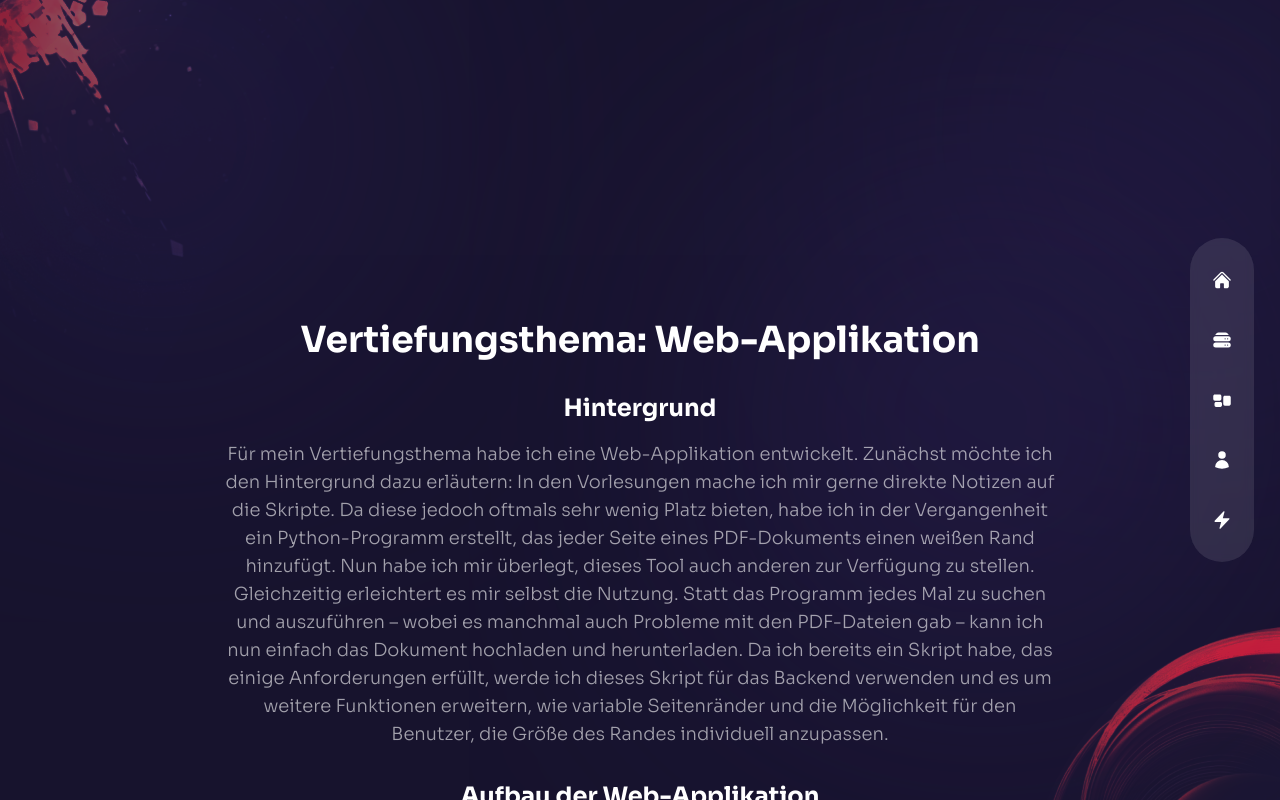
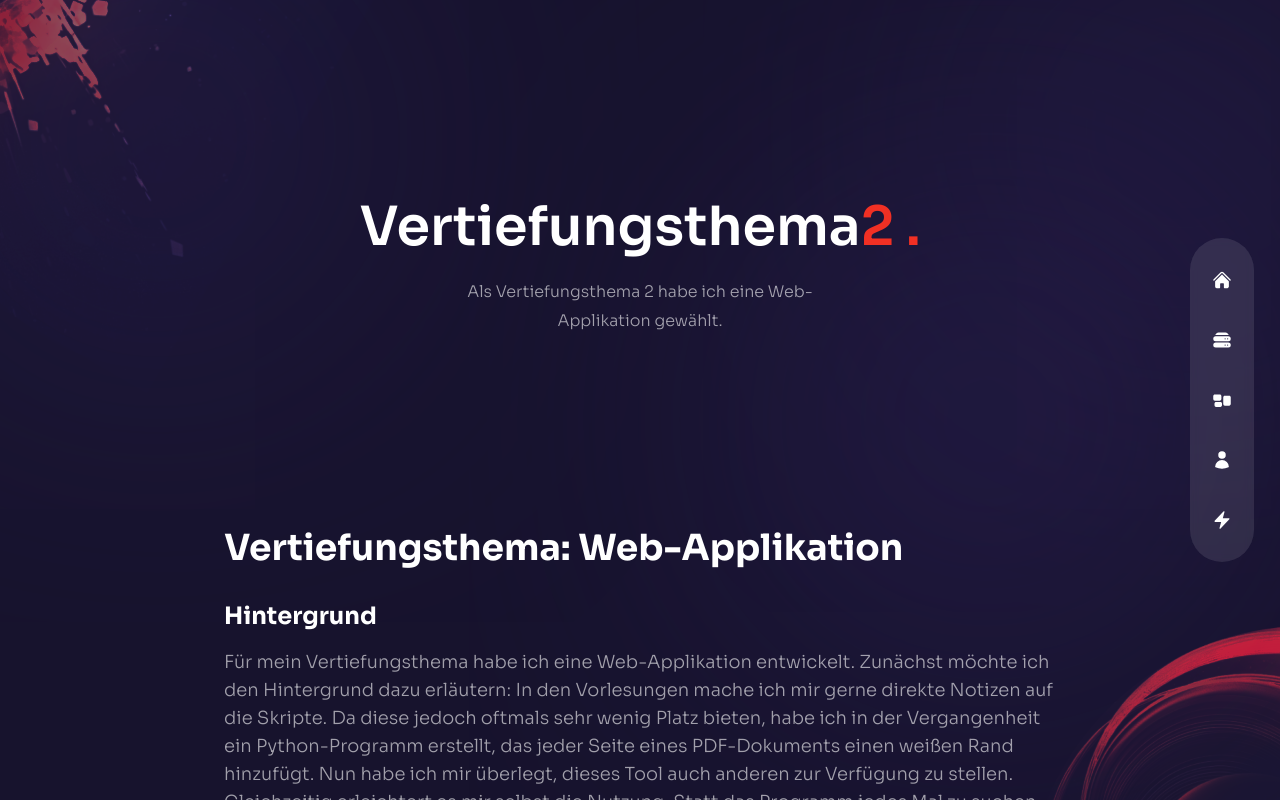
Before and after one commit to tkdhbw/tobias-dhbw-web-portfolio, a Next.js app: page /Vertiefungsthema_2 in a window 1280 px wide. Built offline with nearby package versions, Linux system fonts and the light colour scheme.

Commit message:
Modifications for Vertiefungsthema 2

```diff
--- a/pages/Vertiefungsthema_2/index.js
+++ b/pages/Vertiefungsthema_2/index.js
@@ -17,8 +17,33 @@ const Vertiefungsthema2 = () => {
   }, []);
 
   return (
-    <div className='bg-primary/30 py-36 flex flex-col items-center'>
+      <div className='bg-primary/30 py-36 flex flex-col items-center'> {/* Removed h-full here */}
         <Circles />
+        <div className='container mx-auto'>
+          <div className='flex flex-col xl:flex-row justify-center items-center'>
+            {/* text */}
+            <div className='text-center flex flex-col mbw xl:mb-0'>
+              <motion.h2
+                variants={fadeIn('up', 0.2)}
+                initial='hidden'
+                animate='show'
+                exit='hidden'
+                className='h2 xl:mt-12 mx-auto'
+              >
+                Vertiefungsthema<span className='text-accent'>2 .</span>
+              </motion.h2>
+              <motion.p
+                variants={fadeIn('up', 0.4)}
+                initial='hidden'
+                animate='show'
+                exit='hidden'
+                className='mb-4 max-w-[400px] mx-auto'
+              >
+                Als Vertiefungsthema 2 habe ich eine Web-Applikation gewählt.
+              </motion.p>
+            </div>
+          </div>
+        </div>
         <div className='py-36'> {/* Removed h-full here */}
           <div className='container mx-auto'>
             <div className='flex flex-col xl:flex-col gap-x-8'>
@@ -26,49 +51,49 @@ const Vertiefungsthema2 = () => {
                 <div class="bg-transparent text-white max-w-4xl mx-auto py-8 px-4 sm:px-6 lg:px-8">
                   <div class="mb-6">
 
-                    <h1 className='text-4xl font-bold text-center mb-8'>Vertiefungsthema: Web-Applikation</h1>
-                    <h2 className='text-2xl font-bold text-center mb-4'>Hintergrund</h2>
-                    <p className='text-lg text-center mb-8'>
+                    <h1 className='text-4xl font-bold  mb-8'>Vertiefungsthema: Web-Applikation</h1>
+                    <h2 className='text-2xl font-bold  mb-4'>Hintergrund</h2>
+                    <p className='text-lg  mb-8'>
                     Für mein Vertiefungsthema habe ich eine Web-Applikation entwickelt. Zunächst möchte ich den Hintergrund dazu erläutern: In den Vorlesungen mache ich mir gerne direkte Notizen auf die Skripte. Da diese jedoch oftmals sehr wenig Platz bieten, habe ich in der Vergangenheit ein Python-Programm erstellt, das jeder Seite eines PDF-Dokuments einen weißen Rand hinzufügt.
         Nun habe ich mir überlegt, dieses Tool auch anderen zur Verfügung zu stellen. Gleichzeitig erleichtert es mir selbst die Nutzung. Statt das Programm jedes Mal zu suchen und auszuführen – wobei es manchmal auch Probleme mit den PDF-Dateien gab – kann ich nun einfach das Dokument hochladen und herunterladen.
         Da ich bereits ein Skript habe, das einige Anforderungen erfüllt, werde ich dieses Skript für das Backend verwenden und es um weitere Funktionen erweitern, wie variable Seitenränder und die Möglichkeit für den Benutzer, die Größe des Randes individuell anzupassen.
                     </p>
 
-                    <h3 className='text-2xl font-bold text-center mb-4'>Aufbau der Web-Applikation</h3>
-                    <p className='text-lg text-center mb-8'>
+                    <h3 className='text-2xl font-bold  mb-4'>Aufbau der Web-Applikation</h3>
+                    <p className='text-lg  mb-8'>
                     Mein Portfolio basiert auf einem statischen Export einer React-App. Daher ist es mir leider nicht möglich, einen solchen Prozess im Hintergrund durchzuführen. Dieser Prozess läuft daher auf einem separaten Server.
                     </p>
                     <br />
-                    <p className='text-lg text-center mb-8'>Der Aufbau meines Vertiefungsthemas gestaltet sich wie folgt:</p>
-                    <p className='text-lg text-center mb-8'>1. HTML-Seite für das Hochladen eines PDFs</p>
-                    <ul className='text-lg text-center mb-8'>
+                    <p className='text-lg  mb-8'>Der Aufbau meines Vertiefungsthemas gestaltet sich wie folgt:</p>
+                    <p className='text-lg  mb-8'>1. HTML-Seite für das Hochladen eines PDFs</p>
+                    <ul className='text-lg  mb-8'>
                       <li>Die Seite enthält ein Formular, das sicherstellt, dass nur PDF-Dokumente hochgeladen werden können, indem es die Dateiendung überprüft.</li>
                       <li>Das Formular bietet dem Benutzer die Möglichkeit, die betroffenen Seiten auszuwählen und einen numerischen Wert für die Größe des Randes einzugeben. Dies ermöglicht ein hohes Maß an Individualisierung.</li>
                     </ul>
 
-                    <p className='text-lg text-center mb-8'>2. Upload und Verarbeitung</p>
-                    <ul className='text-lg text-center mb-8'>
+                    <p className='text-lg  mb-8'>2. Upload und Verarbeitung</p>
+                    <ul className='text-lg  mb-8'>
                       <li>Nachdem der Benutzer sein Dokument konfiguriert und hochgeladen hat, wird das PDF-Dokument über eine API (Application Programming Interface) an den internen Server übergeben. Dieser Server (server.py) kümmert sich um die Bearbeitung und Speicherung des PDFs.</li>
                       <li>Während dieses Prozesses wird dem Benutzer ein Ladebalken angezeigt, um den Fortschritt zu verfolgen und zu zeigen, dass seine Anfrage bearbeitet wird.</li>
                     </ul>
 
-                    <p className='text-lg text-center mb-8'>3. Speicherung und Download</p>
-                    <ul className='text-lg text-center mb-8'>
+                    <p className='text-lg  mb-8'>3. Speicherung und Download</p>
+                    <ul className='text-lg  mb-8'>
                       <li>Nach erfolgreicher Bearbeitung des PDF-Dokuments wird dieses in einem öffentlichen Ordner gespeichert. Der Name des neuen PDF-Dokuments wird an die HTML-Seite zurückgegeben.</li>
                       <li>Der Pfad zum neuen PDF-Dokument wird im &quotHerunterladen&quot-Button als Link hinterlegt, sodass der Benutzer das Dokument einfach durch Drücken des Buttons herunterladen kann.</li>
                     </ul>
 
-                    <h3 className='text-2xl font-bold text-center mb-4'>Bestandteile des Projekts</h3>
-                    <p className='text-lg text-center mb-8'>Mein Vertiefungsthema besteht aus vier verschiedenen Programmen:</p>
-                    <p className='text-lg text-center mb-8'>1. <b>server.py</b> – Bearbeitung der PDF-Dokumente</p>
-                    <p className='text-lg text-center mb-8'>2. <b>housekeeping.py</b> – öscht alte Dokumente aus dem öffentlichen Ordner</p>
-                    <p className='text-lg text-center mb-8'>3. <b>index.html</b> – Benutzeroberfläche für den User</p>
-                    <p className='text-lg text-center mb-8'>4. <b>script.js</b> – Vorschau der PDF-Dokumente und Interaktion zwischen index.html und server.py</p>
+                    <h3 className='text-2xl font-bold  mb-4'>Bestandteile des Projekts</h3>
+                    <p className='text-lg  mb-8'>Mein Vertiefungsthema besteht aus vier verschiedenen Programmen:</p>
+                    <p className='text-lg  mb-8'>1. <b>server.py</b> – Bearbeitung der PDF-Dokumente</p>
+                    <p className='text-lg  mb-8'>2. <b>housekeeping.py</b> – öscht alte Dokumente aus dem öffentlichen Ordner</p>
+                    <p className='text-lg  mb-8'>3. <b>index.html</b> – Benutzeroberfläche für den User</p>
+                    <p className='text-lg  mb-8'>4. <b>script.js</b> – Vorschau der PDF-Dokumente und Interaktion zwischen index.html und server.py</p>
 
-                    <h2 className='text-2xl font-bold text-center mb-4'>Detaillierte Beschreibung der Programme</h2>
-                    <h4 className='text-xl font-bold text-center mb-4'>server.py</h4>
-                    <p className='text-lg text-center mb-8'>Das Skript server.py ist für die Bearbeitung der PDF-Dokumente zuständig. Es empfängt das hochgeladene PDF, fügt den gewünschten Rand hinzu und speichert das bearbeitete PDF im öffentlichen Ordner. Hier sind die wesentlichen Funktionen des Skripts:</p>
-                    <ul className='text-lg text-center mb-8'>
+                    <h2 className='text-2xl font-bold  mb-4'>Detaillierte Beschreibung der Programme</h2>
+                    <h4 className='text-xl font-bold  mb-4'>server.py</h4>
+                    <p className='text-lg  mb-8'>Das Skript server.py ist für die Bearbeitung der PDF-Dokumente zuständig. Es empfängt das hochgeladene PDF, fügt den gewünschten Rand hinzu und speichert das bearbeitete PDF im öffentlichen Ordner. Hier sind die wesentlichen Funktionen des Skripts:</p>
+                    <ul className='text-lg  mb-8'>
                       <li><b>Empfang des PDFs:</b> Das Skript empfängt das hochgeladene PDF über eine API.</li>
                       <li><b>Bearbeitung des PDFs:</b> Es fügt den vom Benutzer angegebenen Rand hinzu.</li>
                       <li><b>Speicherung des PDFs:</b> Das bearbeitete PDF wird im öffentlichen Ordner gespeichert und der Dateiname wird zurückgegeben.</li>
@@ -198,9 +223,9 @@ if __name__ == '__main__':
                     </code></pre>
 
 
-                    <h4 className='text-xl font-bold text-center mb-4'>housekeeping.py</h4>
-                    <p className='text-lg text-center mb-8'>Das Skript housekeeping.py ist für die Verwaltung der gespeicherten Dokumente verantwortlich. Es löscht alte Dokumente aus dem öffentlichen Ordner, um Speicherplatz freizugeben und die Übersichtlichkeit zu wahren. Die Hauptfunktionen umfassen:</p>
-                    <ul className='text-lg text-center mb-8'>
+                    <h4 className='text-xl font-bold  mb-4'>housekeeping.py</h4>
+                    <p className='text-lg  mb-8'>Das Skript housekeeping.py ist für die Verwaltung der gespeicherten Dokumente verantwortlich. Es löscht alte Dokumente aus dem öffentlichen Ordner, um Speicherplatz freizugeben und die Übersichtlichkeit zu wahren. Die Hauptfunktionen umfassen:</p>
+                    <ul className='text-lg  mb-8'>
                       <li><b>Überprüfung der Dokumente: </b> Das Skript überprüft regelmäßig den öffentlichen Ordner.</li>
                       <li><b>Löschen alter Dateien:</b> Dokumente, die älter als eine bestimmte Zeit sind, werden automatisch gelöscht.</li>
                     </ul>
@@ -258,9 +283,9 @@ if __name__ == "__main__":
 
 
 
-                    <h4 className='text-xl font-bold text-center mb-4'>index.html</h4>
-                    <p className='text-lg text-center mb-8'>Die Datei index.html stellt die Benutzeroberfläche für die Web-Applikation bereit. Sie enthält ein Formular zum Hochladen von PDF-Dokumenten und Eingabefelder für die Konfiguration der Seitenränder. Zu den wichtigsten Elementen gehören:</p>
-                    <ul className='text-lg text-center mb-8'>
+                    <h4 className='text-xl font-bold  mb-4'>index.html</h4>
+                    <p className='text-lg  mb-8'>Die Datei index.html stellt die Benutzeroberfläche für die Web-Applikation bereit. Sie enthält ein Formular zum Hochladen von PDF-Dokumenten und Eingabefelder für die Konfiguration der Seitenränder. Zu den wichtigsten Elementen gehören:</p>
+                    <ul className='text-lg  mb-8'>
                       <li><b>Formular für den PDF-Upload:</b> Ermöglicht das Hochladen von PDF-Dateien.</li>
                       <li><b>Eingabefelder für Seitenränder:</b> Benutzer können die Größe der Ränder oben, unten, links und rechts einstellen.</li>
                       <li><b>PDF-Vorschau:</b> Eine Vorschau des hochgeladenen PDFs wird angezeigt.</li>
@@ -355,7 +380,7 @@ if __name__ == "__main__":
 
         <div class="mt-4">
             <div id="progressBar" class="w-0 bg-green-500 h-2 rounded-full"></div>
-            <p id="statusText" class="text-center mt-2"></p>
+            <p id="statusText" class=" mt-2"></p>
         </div>
 
         <a id="downloadHtmlBtn" class="hidden bg-blue-500 hover:bg-blue-700 text-white font-bold py-2 px-4 rounded cursor-pointer w-full mt-8" download>Download Modified PDF</a>
@@ -369,9 +394,9 @@ if __name__ == "__main__":
                     </code></pre>
 
 
-                    <h4 className='text-xl font-bold text-center mb-4'>script.js</h4>
-                    <p className='text-lg text-center mb-8'>Das Skript script.js steuert die Interaktion zwischen der Benutzeroberfläche (index.html) und dem Backend (server.py). Es enthält Funktionen zur Vorschau des PDFs, zum Hochladen der Datei und zur Anzeige des Fortschritts. Wichtige Funktionen sind:</p>
-                    <ul className='text-lg text-center mb-8'>
+                    <h4 className='text-xl font-bold  mb-4'>script.js</h4>
+                    <p className='text-lg  mb-8'>Das Skript script.js steuert die Interaktion zwischen der Benutzeroberfläche (index.html) und dem Backend (server.py). Es enthält Funktionen zur Vorschau des PDFs, zum Hochladen der Datei und zur Anzeige des Fortschritts. Wichtige Funktionen sind:</p>
+                    <ul className='text-lg  mb-8'>
                       <li><b>PDF-Vorschau:</b> Zeigt eine Vorschau des hochgeladenen PDFs im Browser an.</li>
                       <li><b>Upload-Funktion:</b> Überträgt das PDF an den Server zur Bearbeitung.</li>
                       <li><b>Fortschrittsanzeige:</b> Aktualisiert den Ladebalken und die Fortschrittsanzeige während der Bearbeitung.</li>
@@ -528,17 +553,19 @@ document.addEventListener('DOMContentLoaded', function () {
 
                     <br />
 
-                    <h2 className='text-2xl font-bold text-center mb-4'>Fazit</h2>
-                    <p className='text-lg text-center mb-8'>Durch diese Struktur ist die Web-Applikation benutzerfreundlich und effizient, sowohl für mich als auch für andere Benutzer, die von den zusätzlichen Funktionen profitieren können.</p>
-                    <p className='text-lg text-center mb-8'>Insgesamt ermöglicht die Web-Applikation den Benutzern, PDF-Dokumente mit individuellen Seitenrändern zu versehen und herunterzuladen. Die klare Benutzeroberfläche und die einfache Bedienung machen die Anwendung benutzerfreundlich und effizient. Durch die Kombination von Frontend und Backend-Technologien wird eine nahtlose Interaktion zwischen Benutzer und System gewährleistet.</p>
-                    <p className='text-lg text-center mb-8'>Die Entwicklung der Web-Applikation hat mir wertvolle Einblicke in die Gestaltung und Umsetzung von Softwarelösungen gegeben. Ich konnte meine Kenntnisse in den Bereichen Web-Entwicklung, API-Integration und Benutzeroberflächen verbessern und praktische Erfahrungen sammeln. Die Anwendung meines Vertiefungsthemas zeigt, wie Technologie eingesetzt werden kann, um Probleme zu lösen und den Alltag zu erleichtern.</p>
+                    <h2 className='text-2xl font-bold  mb-4'>Fazit</h2>
+                    <p className='text-lg  mb-8'>Durch diese Struktur ist die Web-Applikation benutzerfreundlich und effizient, sowohl für mich als auch für andere Benutzer, die von den zusätzlichen Funktionen profitieren können.</p>
+                    <p className='text-lg  mb-8'>Insgesamt ermöglicht die Web-Applikation den Benutzern, PDF-Dokumente mit individuellen Seitenrändern zu versehen und herunterzuladen. Die klare Benutzeroberfläche und die einfache Bedienung machen die Anwendung benutzerfreundlich und effizient. Durch die Kombination von Frontend und Backend-Technologien wird eine nahtlose Interaktion zwischen Benutzer und System gewährleistet.</p>
+                    <p className='text-lg  mb-8'>Die Entwicklung der Web-Applikation hat mir wertvolle Einblicke in die Gestaltung und Umsetzung von Softwarelösungen gegeben. Ich konnte meine Kenntnisse in den Bereichen Web-Entwicklung, API-Integration und Benutzeroberflächen verbessern und praktische Erfahrungen sammeln. Die Anwendung meines Vertiefungsthemas zeigt, wie Technologie eingesetzt werden kann, um Probleme zu lösen und den Alltag zu erleichtern.</p>
 
                     <br />
 
-                    <h1 className='text-4xl font-bold text-center mb-8'>Die fertige Applikation</h1>
+                    <h1 className='text-4xl font-bold  mb-8'>Die fertige Applikation</h1>
                     <Image src="/preview_VT2.png" width={1200} height={200} alt='' />
-                    <img src='/images/vertiefungsthema2.png' alt='Vertiefungsthema 2' className='w-full mb-8' />
-                    <a href='pdf.karstob.com' target='_blank' className='bg-red-500 text-white text-lg text-center py-4 px-8 rounded-lg mb-8 inline-block hover:bg-red-600 transition duration-300'>Besuchen Sie die fertige Applikation</a>
+                    Center button
+                    <div className='text-center'>
+                      <a href='pdf.karstob.com' target='_blank' className='bg-red-500 text-white text-lg  py-4 px-8 rounded-lg mb-8 inline-block hover:bg-red-600 transition duration-300'>Besuchen Sie die fertige Applikation</a>
+                    </div>
                   </div>
                 </div>
               </div>
```
